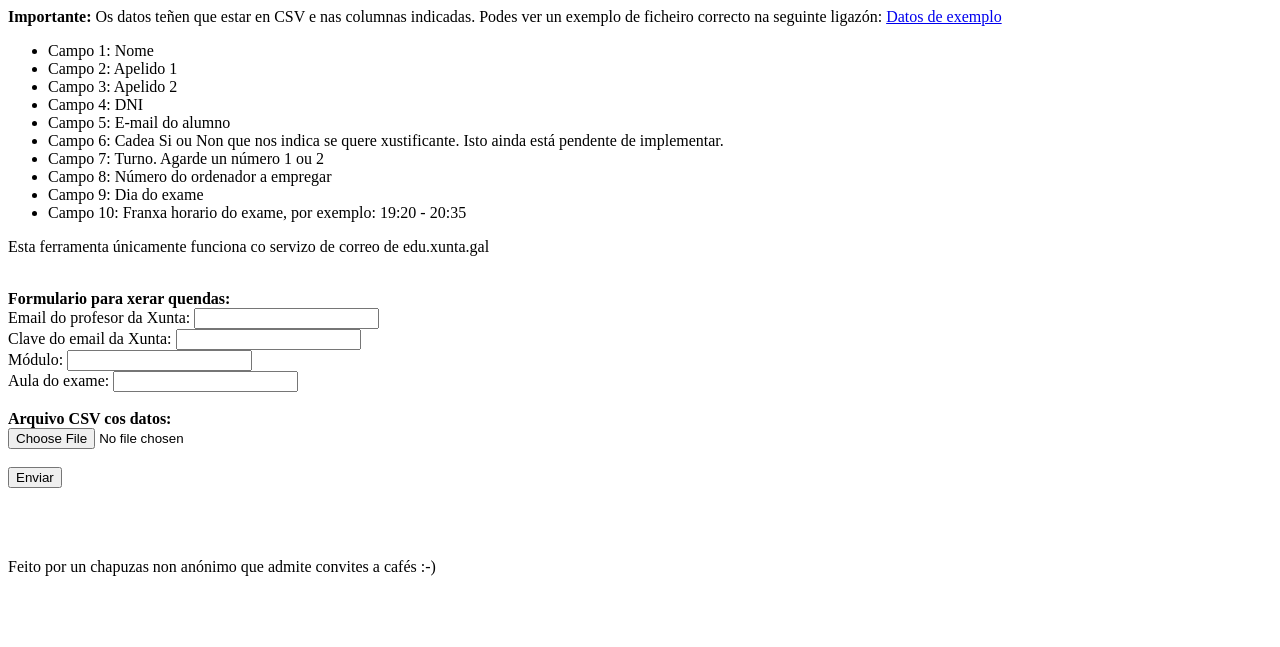
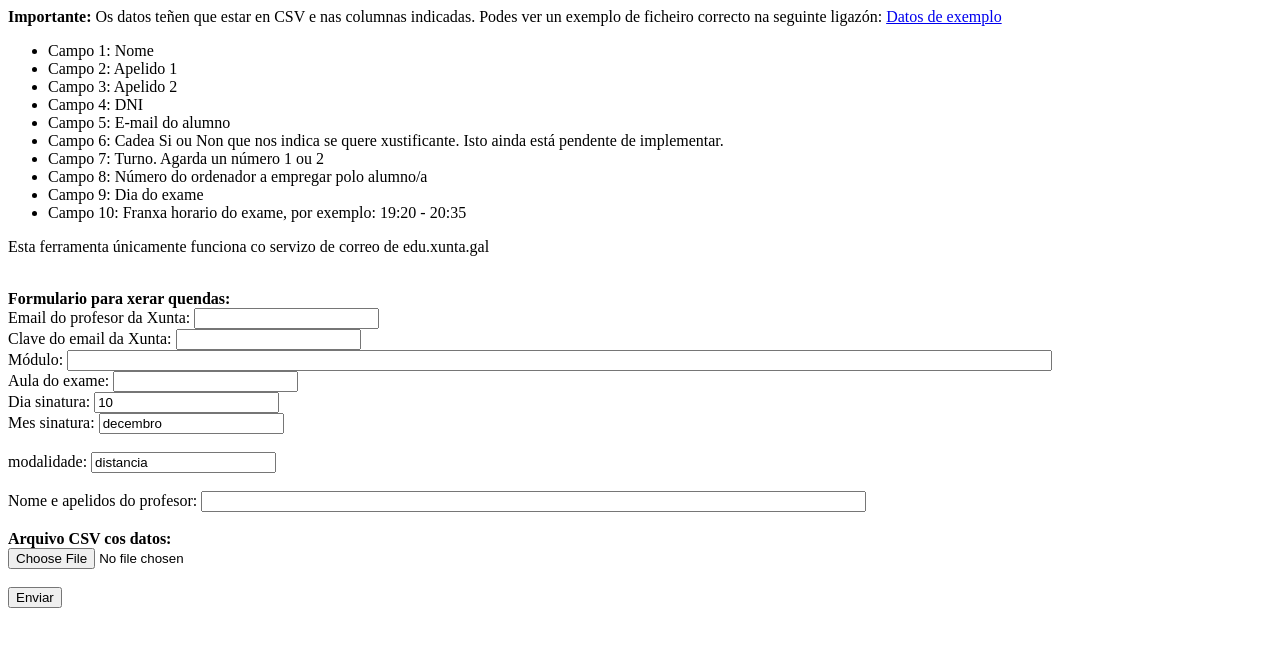
Before and after one commit to pbelay/covidquenda, a PHP site: page / in a window 1280 px wide. Shown: the top 647 px of the page. Run offline with PHP 8.4, Linux system fonts and the light colour scheme.

Commit message:
cmbios formularios

```diff
--- a/datos.csv
+++ b/datos.csv
@@ -1,5 +1,3 @@
 nome,ap1,ap2,dni,mail,xusti,turno,ordenador,Dia,Horario
-Miguel,Rebollido,Fariña,35525016T,pbelay@gmail.com,Non,1,1,10/12/20,19:20 – 20:35
-Francisca,Torreira,Dantas,55948247B,choqueiro@gmail.com,Non,2,5,10/12/20,20:50 – 22:05
-Miguel,Rebollido,Fariña,135525016T,pbelay@gmail.com,Non,1,1,10/12/20,19:20 – 20:35
-Francisca,Torreira,Dantas,155948247B,choqueiro@gmail.com,Non,2,5,10/12/20,20:50 – 22:05
+Miguel,Rebollido,Fariña,35525016T,pbelay@gmail.com,Si,1,1,2020-01-17,14:10 – 22:05
+Francisca,Torreira,Dantas,55948247B,choqueiro@gmail.com,Si,2,5,2020-01-17,20:50 – 22:05
--- a/index.php
+++ b/index.php
@@ -8,8 +8,8 @@
   <li> Campo 4: DNI</li>
   <li> Campo 5: E-mail do alumno</li>
   <li> Campo 6: Cadea Si ou Non que nos indica se quere xustificante. Isto ainda está pendente de implementar. </li>
-  <li> Campo 7: Turno. Agarde un número 1 ou 2 </li>
-  <li> Campo 8: Número do ordenador a empregar </li>
+  <li> Campo 7: Turno. Agarda un número 1 ou 2 </li>
+  <li> Campo 8: Número do ordenador a empregar polo alumno/a</li>
   <li> Campo 9: Dia do exame </li>
   <li> Campo 10: Franxa horario do exame, por exemplo: 19:20 - 20:35</li>
 </ul>
@@ -28,7 +28,7 @@
     <br>
 
       <label for="modulo">Módulo: </label>
-    <input id="modulo" type="text" name="modulo" size="20" maxlength="100">
+    <input id="modulo" type="text" name="modulo" size="120" maxlength="100">
     <br>
 
 
@@ -36,7 +36,27 @@
     <input id="aula" type="text" name="aula" size="20" maxlength="100">
     <br>
 
+	<label for="dia">Dia sinatura: </label>
+    <input id="dia" type="number" name="dia" size="20" value="10" maxlength="100">
     <br>
+
+    <label for="mes">Mes sinatura: </label>
+    <input id="mes" type="text" name="mes" size="20" value="decembro"  maxlength="100">
+    <br>
+    <br>
+
+    <label for="modalidade">modalidade: </label>
+    <input id="modalidade" type="text" name="modalidade" value="distancia" size="20" maxlength="100">
+    <br>
+    <br>
+
+   <label for="nomeprofe">Nome e apelidos do profesor: </label>
+    <input id="nomeprofe" type="text" name="nomeprofe" size="80" maxlength="100">
+    <br>
+    <br>
+
+
+
 
 
     <input type="hidden" name="MAX_FILE_SIZE" value="100000">
@@ -47,9 +67,3 @@
     <br>
     <input type="submit" value="Enviar">
 </form>
-<br>
-<br>
-<br>
-<footer>
-Feito por un chapuzas non anónimo que admite convites a cafés :-)
-</foter>
--- a/revisar/index.html
+++ b/revisar/index.html
@@ -97,6 +97,7 @@
 }
 
 function decriptQR(textQR){
+  console.log("textQR: "+textQR)
   var hoxe = new Date();
      try {
 
```
Also changed, not shown: upload.php (+59 -14 lines).
